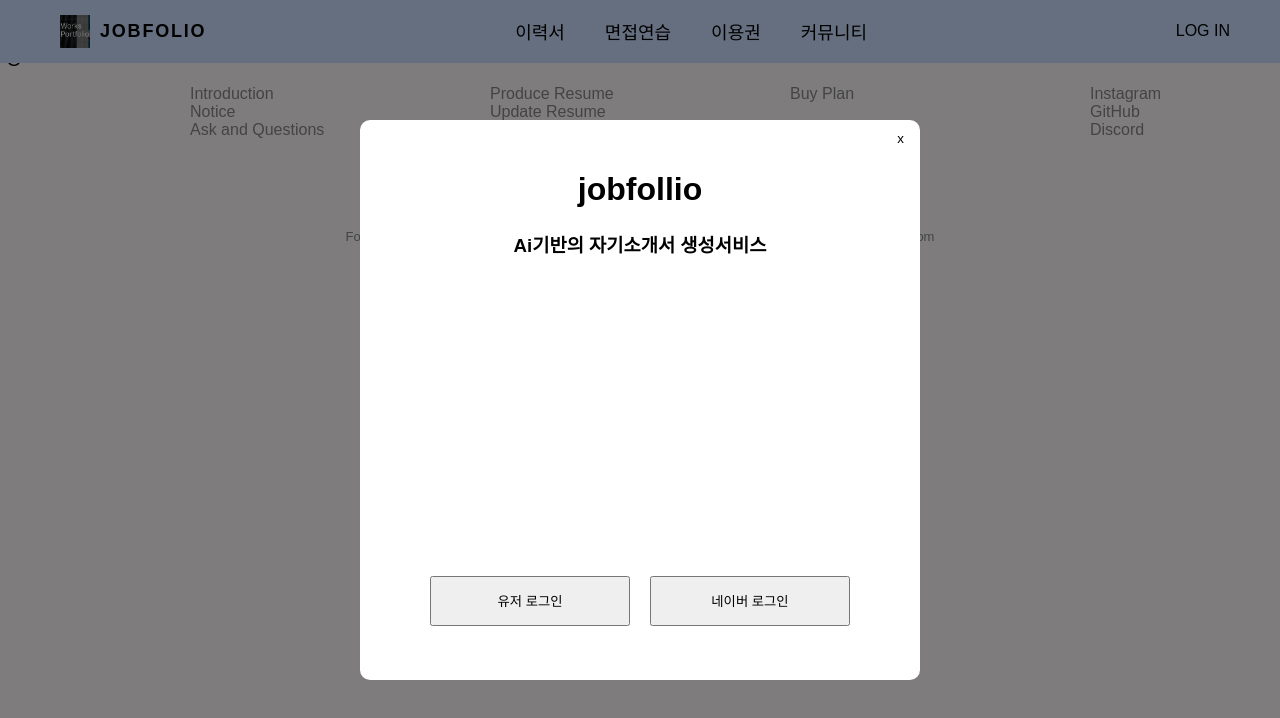
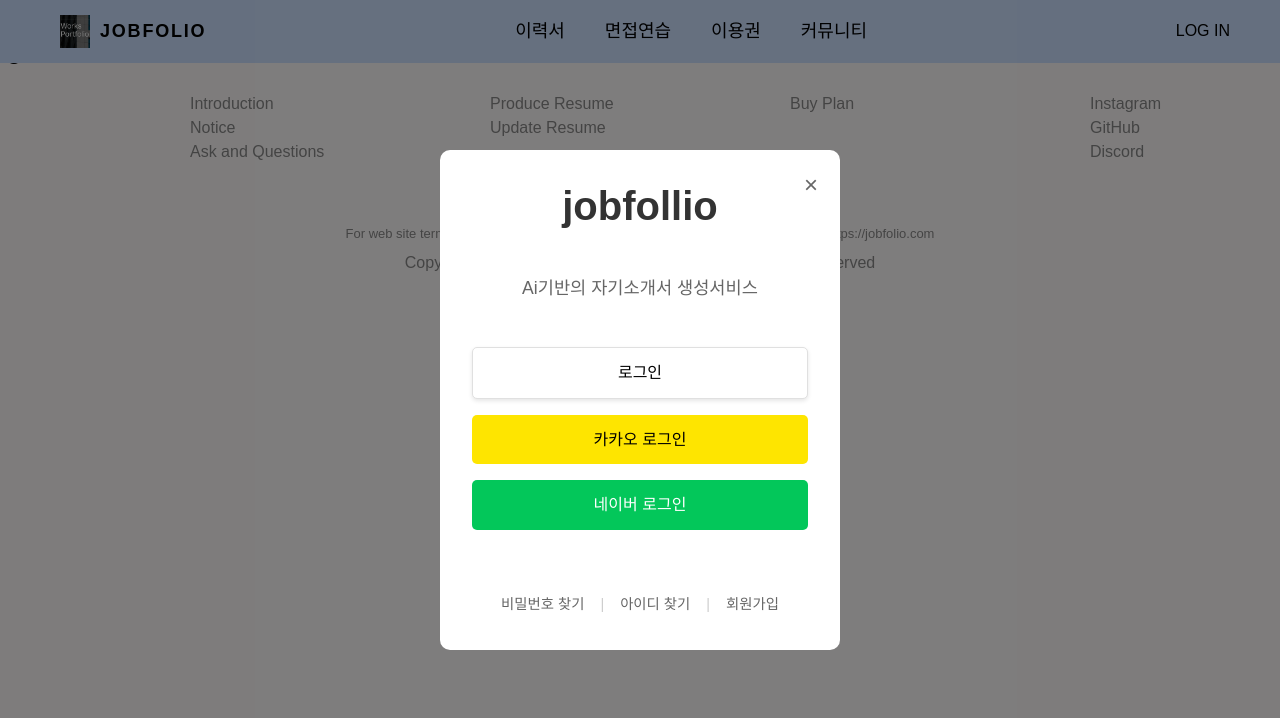
Before and after one commit to JobFolioProject/JobFolio, a React (Create React App) app in the folder react-project/: page /login in a window 1280 px wide. Shown: the top 718 px of the page. Built offline with nearby package versions, Linux system fonts and the light colour scheme; the HTML template or start-up script is replaced by a standard one.

Commit message:
Add Bootstrap and React-Bootstrap dependencies; update Login component for improved UI and functionality

```diff
--- a/react-project/package.json
+++ b/react-project/package.json
@@ -12,7 +12,9 @@
     "@testing-library/react": "^16.3.0",
     "@testing-library/user-event": "^13.5.0",
     "axios": "^1.9.0",
+    "bootstrap": "^5.3.6",
     "react": "^19.1.0",
+    "react-bootstrap": "^2.10.10",
     "react-dom": "^19.1.0",
     "react-router-dom": "^7.6.2",
     "react-scripts": "5.0.1",
--- a/react-project/src/components/user/Login.jsx
+++ b/react-project/src/components/user/Login.jsx
@@ -1,34 +1,58 @@
-import '../../css/user/Login.css';
+import '../../css/user/join.css';
 import { useNavigate } from 'react-router-dom'
 
 const Login = ({onClose}) => {
+    const navigate = useNavigate();
 
-
-    const userLogin=() => {
+    const userLogin = () => {
         sessionStorage.setItem('loginUser', "user");
-        window.location.href = '/'; // 메인 페이지로 이동
+        window.location.href = '/';
     }
 
-    const adminLogin=() => {
-        sessionStorage.setItem('loginUser', "admin");
-        window.location.href = '/'; // 메인 페이지로 이동v
+    const naverLogin = () => {
+        sessionStorage.setItem('loginUser', "naver");
+        window.location.href = '/';
+    }
+
+    const kakaoLogin = () => {
+        sessionStorage.setItem('loginUser', "kakao");
+        window.location.href = '/';
+    }
+
+    const goToFindPassword = () => {
+        navigate('/find-password');
+    }
+
+    const goToFindId = () => {
+        navigate('/find-id');
+    }
+
+    const goToJoin = () => {
+        navigate('/join');
     }
 
     return (
-    <div className="modal-overlay">
-      <div className="modal-content">
-        <div className='login'>
-            <h1>
-                jobfollio
-            </h1>
-            <h3>Ai기반의 자기소개서 생성서비스</h3>
-            <button className='loginBtn' onClick={userLogin}>유저 로그인</button>
-            <button className='loginBtn' onClick={adminLogin}>네이버 로그인</button>
-            <button className='loginBtn' onClick={adminLogin}>카카오 로그인</button>
+        <div className="modal-overlay">
+            <div className="modal-content">
+                <div className='login-container'>
+                    <h1 className="login-title">jobfollio</h1>
+                    <h3 className="login-subtitle">Ai기반의 자기소개서 생성서비스</h3>
+                    <div className="login-buttons">
+                        <button className='login-btn user-login' onClick={userLogin}>로그인</button>
+                        <button className='login-btn kakao-login' onClick={kakaoLogin}>카카오 로그인</button>
+                        <button className='login-btn naver-login' onClick={naverLogin}>네이버 로그인</button>
+                    </div>
+                    <div className="login-links">
+                        <span onClick={goToFindPassword}>비밀번호 찾기</span>
+                        <span className="divider">|</span>
+                        <span onClick={goToFindId}>아이디 찾기</span>
+                        <span className="divider">|</span>
+                        <span onClick={goToJoin}>회원가입</span>
+                    </div>
+                </div>
+                <button className="close-button" onClick={onClose}>×</button>
+            </div>
         </div>
-        <button className="close-button" onClick={onClose}>x</button>
-      </div>
-    </div>
     );
 };
 
--- /dev/null
+++ b/react-project/src/css/user/join.css
@@ -0,0 +1,117 @@
+.modal-overlay {
+    position: fixed;
+    top: 0;
+    left: 0;
+    right: 0;
+    bottom: 0;
+    background-color: rgba(0, 0, 0, 0.5);
+    display: flex;
+    justify-content: center;
+    align-items: center;
+    z-index: 1000;
+}
+
+.modal-content {
+    background-color: white;
+    padding: 2rem;
+    border-radius: 10px;
+    position: relative;
+    width: 400px;
+    height: 500px;
+    max-width: 90%;
+}
+
+.login-container {
+    display: flex;
+    flex-direction: column;
+    align-items: center;
+    gap: 3.0rem;
+}
+
+.login-title {
+    font-size: 2.5rem;
+    font-weight: bold;
+    color: #333;
+    margin: 0;
+}
+
+.login-subtitle {
+    font-size: 1.1rem;
+    color: #666;
+    margin: 0;
+}
+
+.login-buttons {
+    display: flex;
+    flex-direction: column;
+    gap: 1rem;
+    width: 100%;
+}
+
+.login-btn {
+    padding: 0.8rem;
+    border: none;
+    border-radius: 5px;
+    font-size: 1rem;
+    font-weight: 500;
+    cursor: pointer;
+    transition: all 0.3s ease;
+}
+
+.user-login {
+    background-color: #ffffff;
+    color: rgb(0, 0, 0);
+    border: 1px solid #e0e0e0;
+    box-shadow: 0 2px 4px rgba(0, 0, 0, 0.1);
+}
+
+.naver-login {
+    background-color: #03C75A;
+    color: white;
+}
+
+.kakao-login {
+    background-color: #FEE500;
+    color: #000000;
+}
+
+.login-btn:hover {
+    opacity: 0.9;
+    transform: translateY(-2px);
+}
+
+.login-links {
+    display: flex;
+    gap: 1rem;
+    margin-top: 1rem;
+    font-size: 0.9rem;
+    color: #666;
+}
+
+.login-links span {
+    cursor: pointer;
+}
+
+.login-links span:hover {
+    color: #007bff;
+}
+
+.divider {
+    color: #ccc;
+    cursor: default;
+}
+
+.close-button {
+    position: absolute;
+    top: 1rem;
+    right: 1rem;
+    background: none;
+    border: none;
+    font-size: 1.5rem;
+    cursor: pointer;
+    color: #666;
+}
+
+.close-button:hover {
+    color: #333;
+}
```
Also changed, not shown: 1 other file (tests, documents, lock files or other folders).
